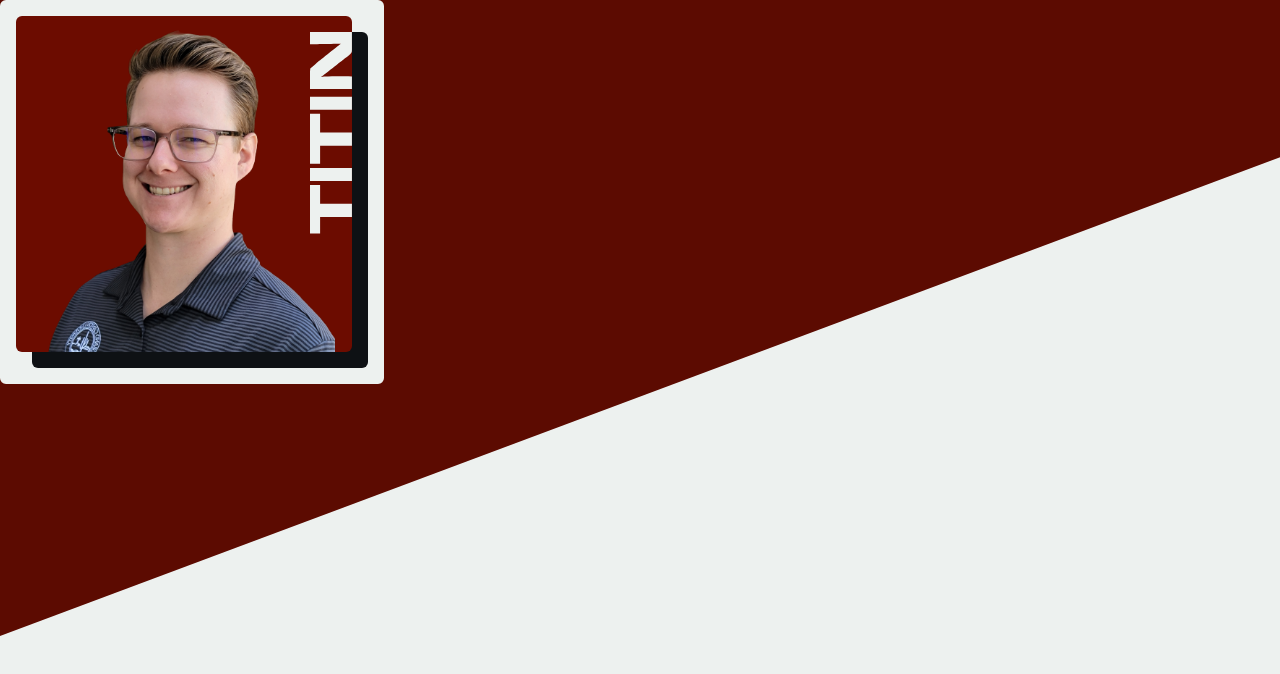
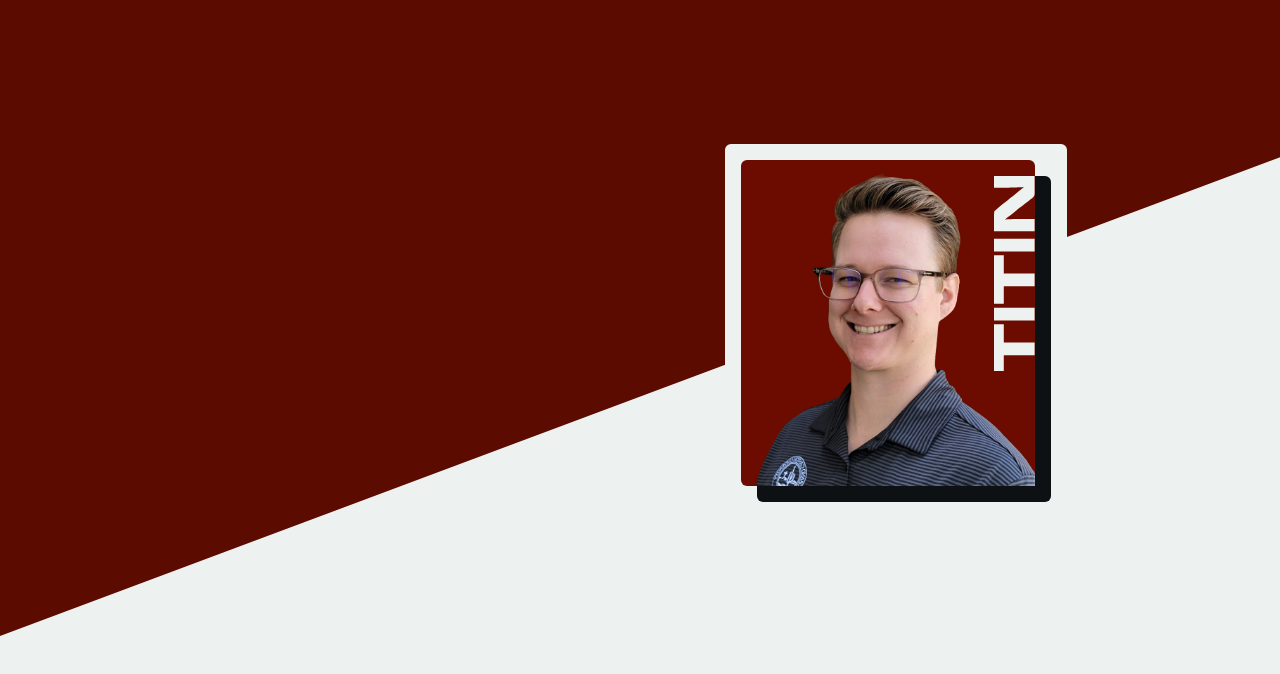
Before and after one commit to BeToast/titinperformance.com, a React (Vite) app: page / in a window 1280 px wide. Shown: the top 674 px of the page. Built offline with nearby package versions, Linux system fonts and the light colour scheme.

Commit message:
uhgh not square

```diff
--- a/src/App.tsx
+++ b/src/App.tsx
@@ -8,12 +8,13 @@ function App() {
       <>
          <div className="red-slant" />
 
-         <main className="">
+         <main className="flex justify-center">
             {/* stuff in margins */}
-            <div className="w-10/12">
+            <div className="w-4/6">
                {/* above the fold */}
-               <div className="h-screen">
-                  <ShadowFrame className="h-96 w-96">
+               <div className="h-screen w-full">
+                  <div className=" w-full pt-36">
+                     <ShadowFrame className="float-right h-2/5 w-2/5">
                         <div className="absolute right-0 top-4 h-3/5 fill-greenwhite">
                            {TITIN}
                         </div>
@@ -22,6 +23,7 @@ function App() {
                            src="webp/lukePhotoNew.webp"
                         />
                      </ShadowFrame>
+                  </div>
                </div>
             </div>
          </main>
```
Lines whose indentation alone changed are shown as unchanged.
